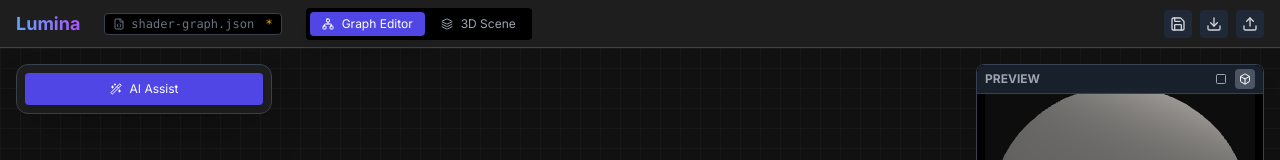
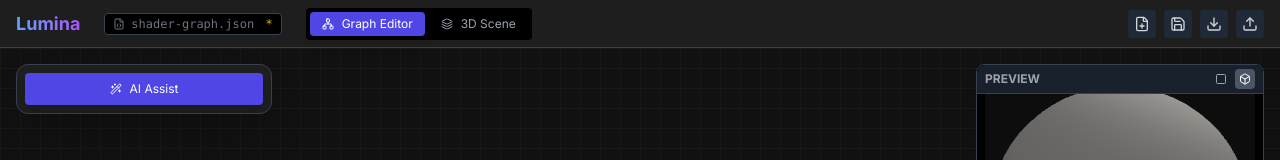
Before and after one commit to LastDemon99/lumina-shader-graph, a React (Vite) app: page / in a window 1280 px wide. Shown: the top 160 px of the page. Built offline with nearby package versions, Linux system fonts and the light colour scheme.

Commit message:
Add New Graph Functionality

```diff
--- a/App.tsx
+++ b/App.tsx
@@ -11,7 +11,7 @@ import { ShaderNode, Connection, Viewport, NodeType, SocketType } from './types'
 import { INITIAL_NODES, INITIAL_CONNECTIONS } from './initialGraph';
 import { NODE_LIST, getNodeModule } from './nodes';
 import { getEffectiveSockets } from './nodes/runtime';
-import { Wand2, Download, Upload, ZoomIn, ZoomOut, MousePointer2, Box, Square, Save, Layers, Network, CheckCircle2, Loader2, Sparkles, FileJson, AlertCircle, Plus } from 'lucide-react';
+import { Wand2, Download, Upload, ZoomIn, ZoomOut, MousePointer2, Box, Square, Save, Layers, Network, CheckCircle2, Loader2, Sparkles, FileJson, AlertCircle, Plus, FilePlus } from 'lucide-react';
 
 const App: React.FC = () => {
   const getDefinitionOrPlaceholder = useCallback((type: string) => {
@@ -24,6 +24,18 @@ const App: React.FC = () => {
       }
     );
   }, []);
+
+  const handleNewGraph = () => {
+    if (confirm('Are you sure you want to create a new graph? Unsaved changes will be lost.')) {
+      setNodes(INITIAL_NODES);
+      setConnections(INITIAL_CONNECTIONS);
+      setViewport({ x: 0, y: 0, zoom: 1 });
+      setSelectedNodeIds(new Set());
+      setFileHandle(null);
+      setFileName(null);
+      setIsSaved(true);
+    }
+  };
 
   // --- Global State ---
   const [activeTab, setActiveTab] = useState<'graph' | 'scene'>('graph');
@@ -389,6 +401,11 @@ const App: React.FC = () => {
         if (target.tagName === 'INPUT' || target.tagName === 'TEXTAREA') return;
         e.preventDefault();
         pasteSelection();
+        return;
+      }
+      if ((e.ctrlKey || e.metaKey) && e.shiftKey && e.key.toLowerCase() === 'n') {
+        e.preventDefault();
+        handleNewGraph();
         return;
       }
 
@@ -791,6 +808,7 @@ const App: React.FC = () => {
           </div>
         </div>
         <div className="flex items-center gap-2">
+          <button onClick={handleNewGraph} className="bg-gray-800 hover:bg-gray-700 p-1.5 rounded text-gray-300 transition-colors" title="New Graph (Ctrl+Shift+N)"> <FilePlus className="w-4 h-4" /> </button>
           <button onClick={() => saveGraph(false)} className="bg-gray-800 hover:bg-gray-700 p-1.5 rounded text-gray-300 transition-colors" title="Save (Ctrl+S)"> <Save className="w-4 h-4" /> </button>
           <button onClick={() => saveGraph(true)} className="bg-gray-800 hover:bg-gray-700 p-1.5 rounded text-gray-300 transition-colors" title="Save As... (Ctrl+Shift+S)"> <Download className="w-4 h-4" /> </button>
           <button onClick={handleOpen} className="bg-gray-800 hover:bg-gray-700 p-1.5 rounded text-gray-300 cursor-pointer transition-colors" title="Open (Ctrl+O)"> <Upload className="w-4 h-4" /> </button>
```
